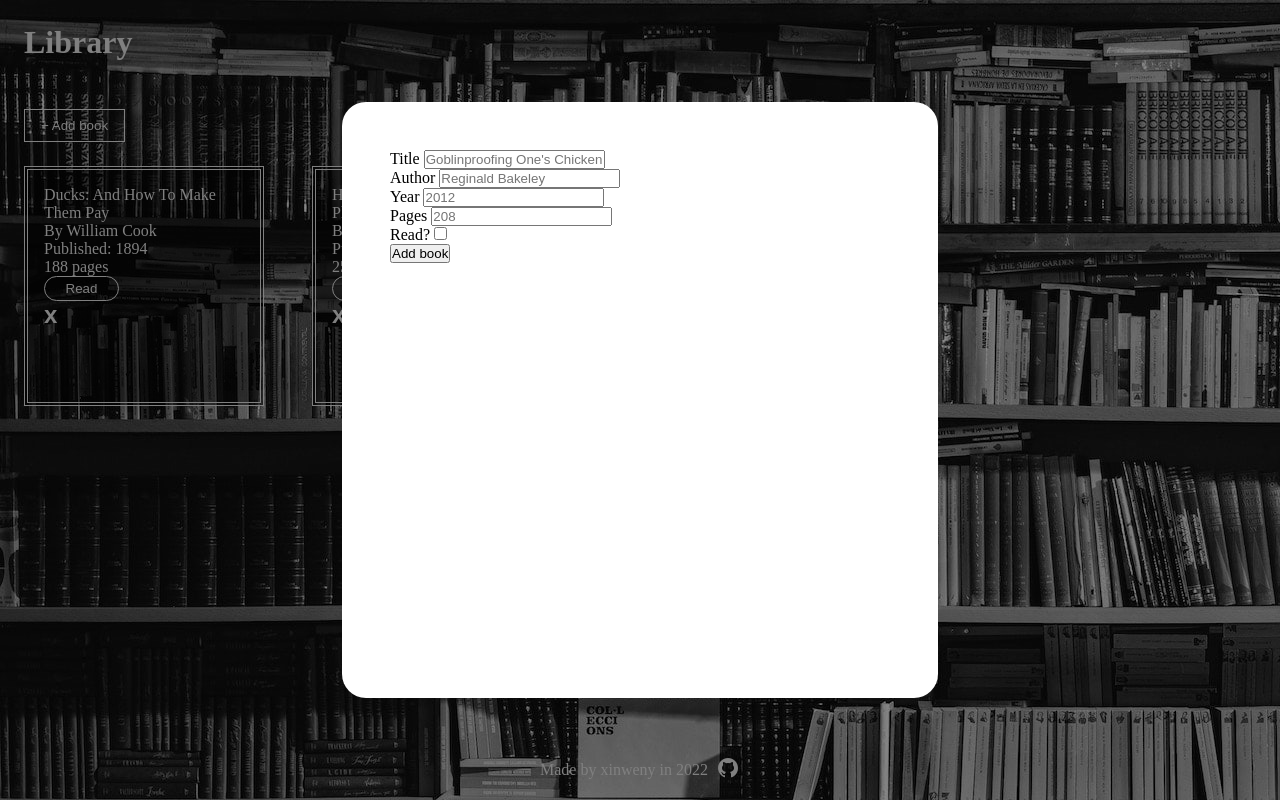
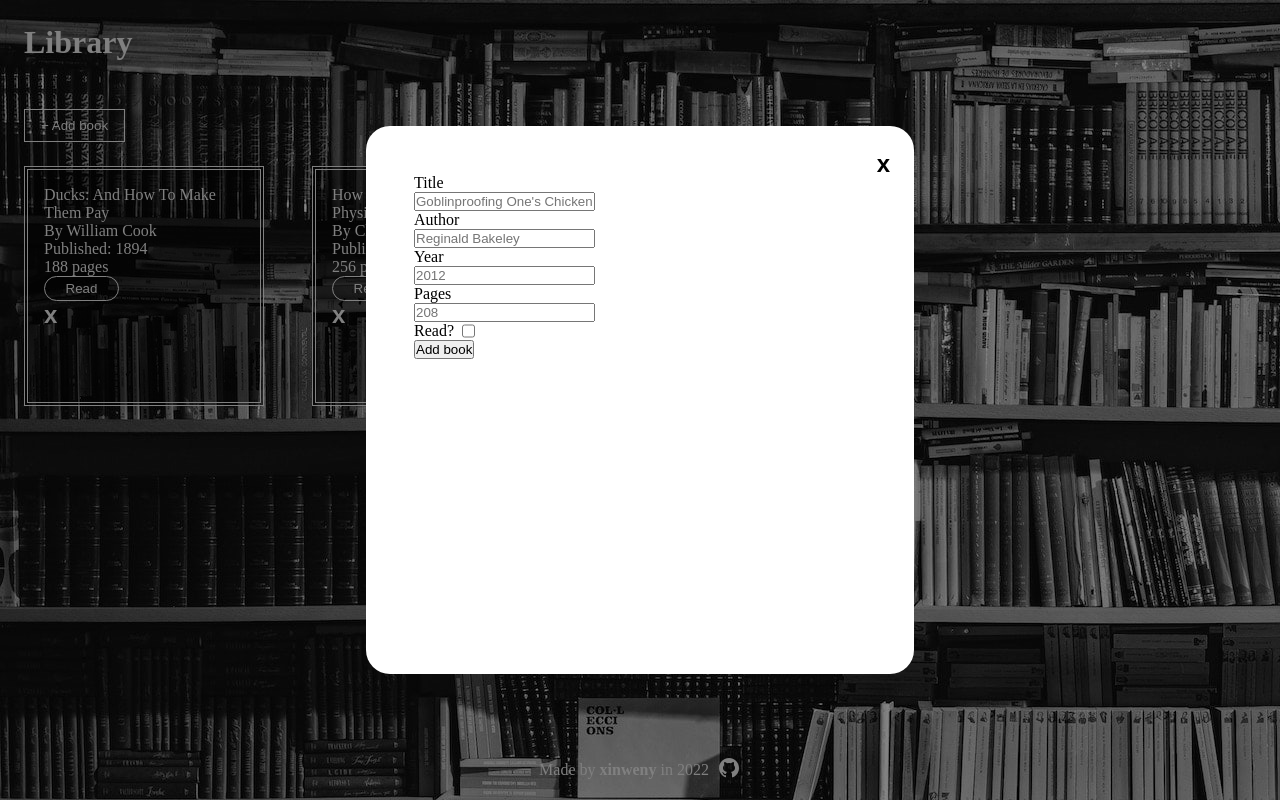
Before and after one commit to xinweny/library, a plain HTML site: page index.html in a window 1280 px wide. Both pictures are taken after a click on the button "+ Add book". Drawn offline with Linux system fonts and the light colour scheme.

Commit message:
Add close button form

```diff
--- a/index.html
+++ b/index.html
@@ -17,7 +17,7 @@
       <div class="card-container"></div>
     </div>
     <div class="footer">
-      <p>Made by <a href="https://github.com/xinweny">xinweny</a> in 2022</p>
+      <p>Made by <a href="https://github.com/xinweny"><strong>xinweny</strong></a> in 2022</p>
       <a href="https://github.com/xinweny/library">
           <img id="github-logo" src="./assets/github.png" alt="GitHub logo">
       </a>
@@ -25,27 +25,22 @@
   </div>
   <div class="upper-layer">
     <form name="bookForm" onsubmit="return false;" hidden>
-      <div>
+      <div class="main-form-content">
         <label for="title">Title</label>
         <input type="text" id="title" name="title" placeholder="Goblinproofing One's Chicken Coop" required>
-      </div>
-      <div>
         <label for="author">Author</label>
         <input type="text" id="author" name="author" placeholder="Reginald Bakeley" required>
-      </div>
-      <div>
         <label for="year">Year</label>
         <input type="number" id="year" name="year" step="1" placeholder="2012" required>
-      </div>
-      <div>
         <label for="pages">Pages</label>
         <input type="number" id="pages" name="pages" min="1" step="1" placeholder="208" required>
+        <div class="checkbox">
+          <label for="read">Read?</label>
+          <input type="checkbox" name="read" id="read">
+        </div>
+        <button id="submit-btn" type="submit">Add book</button>
       </div>
-      <div>
-        <label for="read">Read?</label>
-        <input type="checkbox" name="read" id="read">
-      </div>
-      <button id="submit-btn" type="submit">Add book</button>
+      <button id="close-form-btn" type="button">x</button>
     </form>
   </div>
 </body>
--- a/main.js
+++ b/main.js
@@ -4,7 +4,8 @@
     libraryContainer: document.querySelector('.card-container'),
     addBookButton: document.getElementById('add-book-btn'),
     bookForm: document.forms['bookForm'],
-    submitButton: document.querySelector('button#submit-btn')
+    submitButton: document.querySelector('button#submit-btn'),
+    closeFormButton: document.getElementById('close-form-btn')
   };
 
   function Book(title, author, year, pages, isRead=false) {
@@ -89,12 +90,23 @@
     }
   }
 
+  function hideForm(form) {
+    form.reset();
+    updateRequiredAttr(form);
+    form.style.display = 'none';
+  }
+
   // Event listener callbacks
   function displayBookForm(event) {
     updateRequiredAttr(ui.bookForm);
 
-    ui.bookForm.style.display = 'block';
+    ui.bookForm.style.display = 'grid';
     document.querySelector('.bottom-layer').style.filter = 'brightness(50%)';
+  }
+
+  function hideBookForm(event) {
+    hideForm(ui.bookForm);
+    document.querySelector('.bottom-layer').style.filter = 'brightness(100%)';
   }
 
   function removeBookFromLibrary(event) {
@@ -105,7 +117,6 @@
     // Update data-index
     const remainingCards = Array.from(ui.libraryContainer.querySelectorAll('.book-card'));
     for (let i = 0; i < remainingCards.length; i++) {
-      console.log(remainingCards[i]);
       remainingCards[i].setAttribute('data-index', i)
     }
   }
@@ -134,9 +145,7 @@
       card.setAttribute('data-index', library.indexOf(book));
       ui.libraryContainer.appendChild(card);
 
-      ui.bookForm.reset();
-      updateRequiredAttr(ui.bookForm);
-      ui.bookForm.style.display = 'none';
+      hideForm(ui.bookForm);
     }
   }
 
@@ -145,5 +154,6 @@
   // Event listeners
   ui.addBookButton.addEventListener('click', displayBookForm);
   ui.submitButton.addEventListener('click', addBookToLibrary);
+  ui.closeFormButton.addEventListener('click', hideBookForm);
 
 })();
--- a/style.css
+++ b/style.css
@@ -30,22 +30,6 @@ body {
   padding: 8px 16px;
   border: 1px white solid;
   margin-bottom: 24px;
-}
-
-form {
-  background-color: white;
-  position: fixed;
-  width: min(500px, 50vw);
-  height: min(500px, 100vh);
-  left: 50%;
-  top: 50%;
-  transform: translate(-50%, -50%);
-  padding: 48px;
-  border-radius: 24px;
-}
-
-form label, form input, form button {
-  color: black;
 }
 
 .card-container {
@@ -90,3 +74,41 @@ form label, form input, form button {
   justify-content: center;
   padding: 16px;
 }
+
+form {
+  background-color: white;
+  position: fixed;
+  width: min(500px, 50vw);
+  height: min(500px, 100vh);
+  left: 50%;
+  top: 50%;
+  transform: translate(-50%, -50%);
+  padding: 24px;
+  border-radius: 24px;
+  grid-template-columns: 1fr auto;
+  align-items: start;
+}
+
+.main-form-content {
+  padding-left: 24px;
+  padding-top: 24px;
+}
+
+form label, form input, form button {
+  color: black;
+  display: block;
+}
+
+.checkbox {
+  display: flex;
+  gap: 8px;
+}
+
+
+#close-form-btn {
+  display: block;
+  font-weight: bold;
+  background-color: transparent;
+  font-size: 1.5rem;
+  border: none;
+}
```
